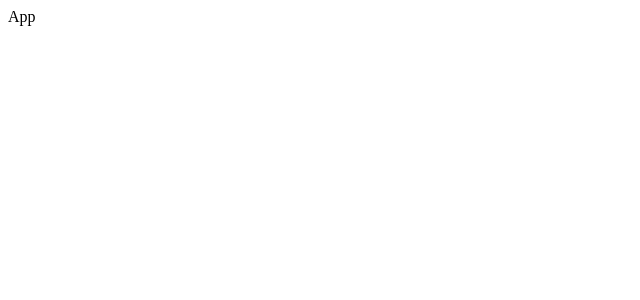
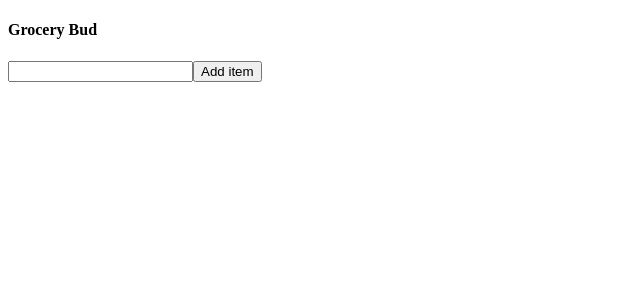
Before and after one commit to miawithcode/react-grocery-bud, a React (Vite) app: page / in a window 1280 px wide. Shown: the top 300 px of the page, without its empty margins (0-640 px from the left). Built offline with nearby package versions, Linux system fonts and the light colour scheme.

Commit message:
feat: add form component

```diff
--- a/src/App.jsx
+++ b/src/App.jsx
@@ -1,6 +1,13 @@
+import { useState } from "react"
+import Form from "./components/Form";
+
 const App = () => {
+  const [items, setItems] = useState([]);
+
   return (
-    <div>App</div>
+    <section>
+      <Form />
+    </section>
   )
 }
 export default App
--- /dev/null
+++ b/src/components/Form.jsx
@@ -0,0 +1,21 @@
+import { useState } from "react"
+
+const Form = () => {
+  const [newItem, setNewItem] = useState('');
+
+  const handleSubmit = (e) => {
+    e.preventDefault();
+    console.log(newItem);
+  }
+
+  return (
+    <form onSubmit={handleSubmit}>
+      <h4>Grocery Bud</h4>
+      <div>
+        <input type="text" value={newItem} onChange={(e)=>setNewItem(e.target.value)} />
+        <button type="submit">Add item</button>
+      </div>
+    </form>
+  )
+}
+export default Form
```
